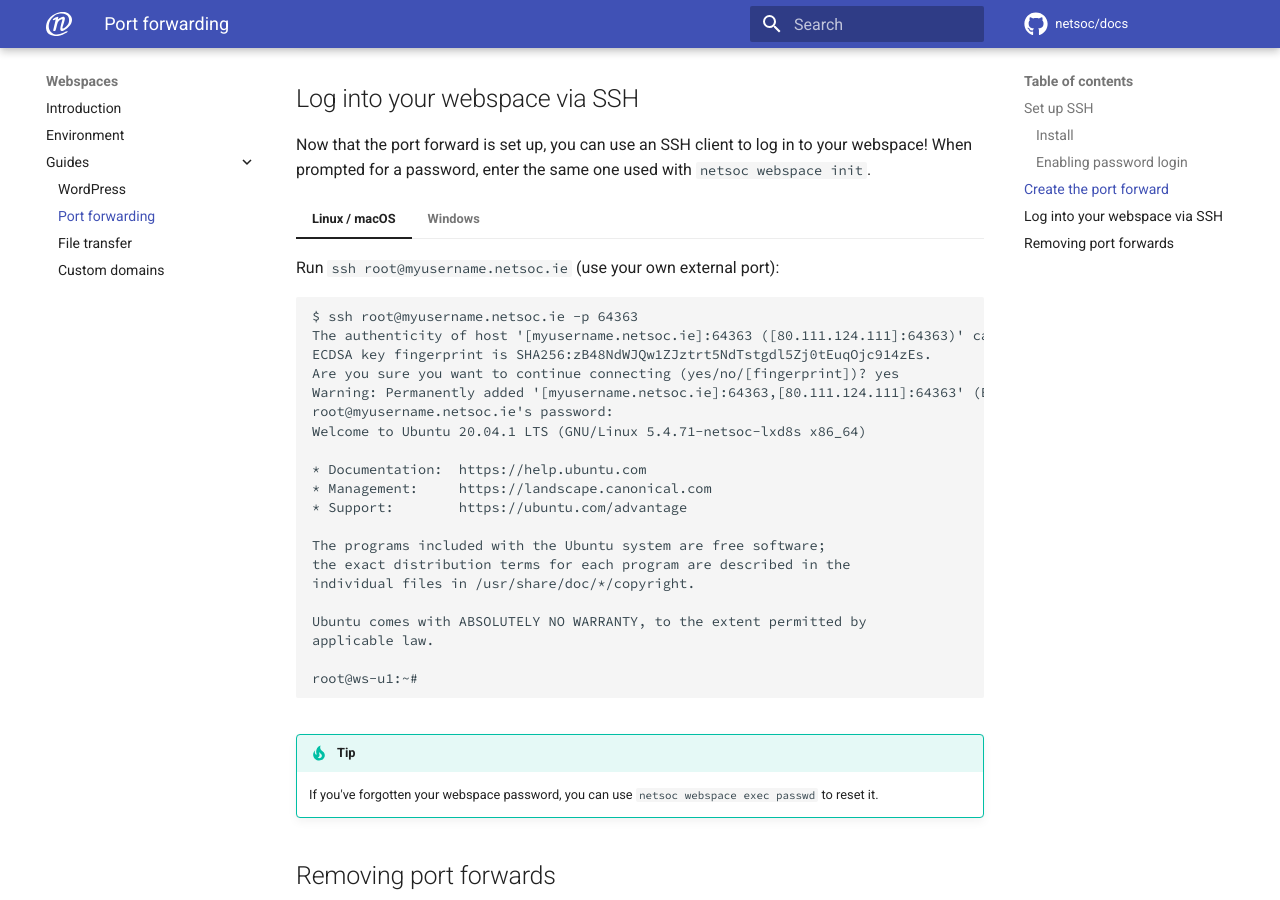
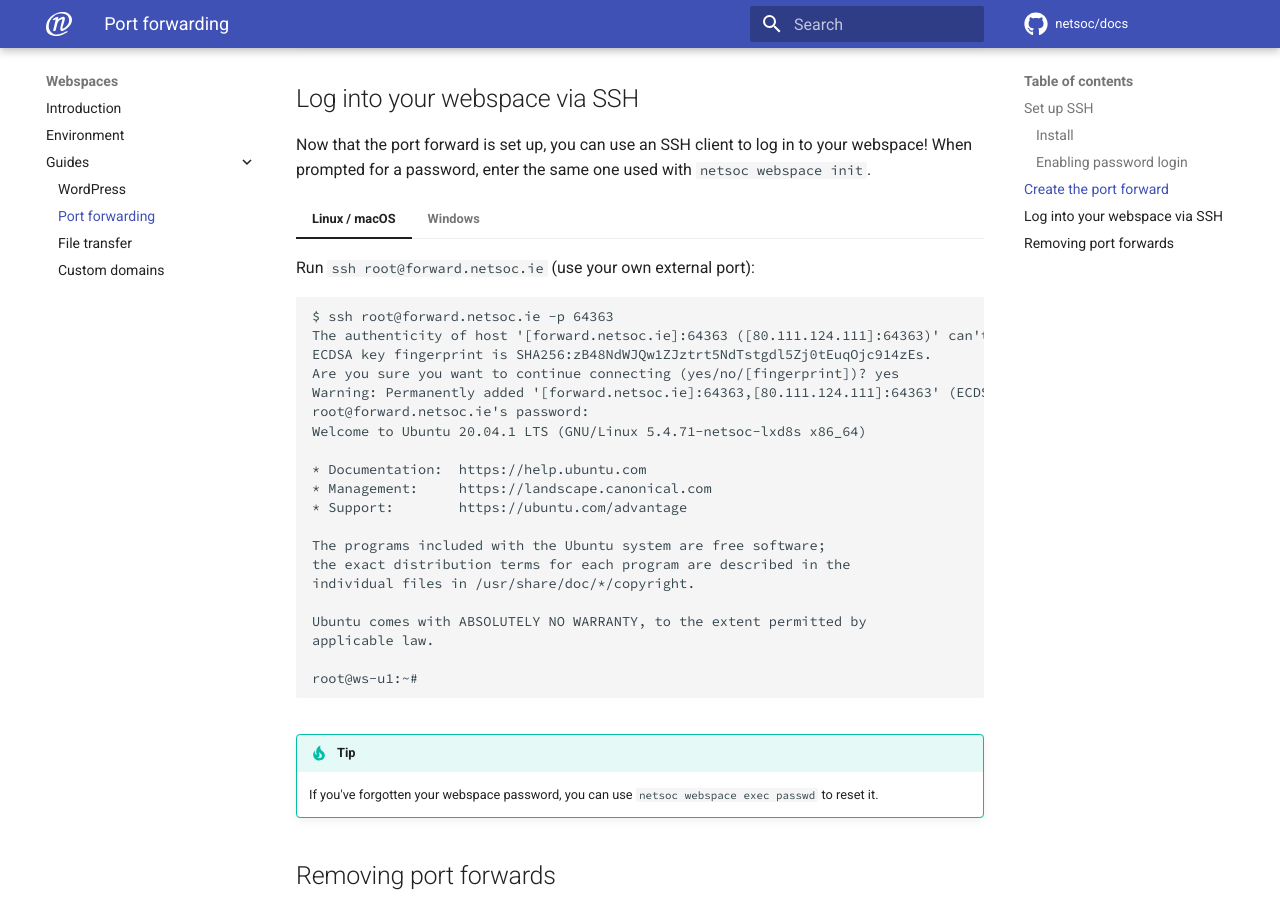
Before and after one commit to netsoc/docs, an MkDocs documentation site: the page built from docs/webspaced/guides/port_forwarding.md, in a window 1280 px wide and 900 px high, scrolled down 1963 px. Built offline with MkDocs 1.6.1 and Material for MkDocs 9.7.7, drawn with Linux system fonts in a browser that asks for light colours; comment, search, counter and statistics services are not loaded.

Commit message:
Update netsoc/webspaced documentation (09e23616)

````diff
--- a/docs/webspaced/guides/port_forwarding.md
+++ b/docs/webspaced/guides/port_forwarding.md
@@ -95,15 +95,15 @@ webspace! When prompted for a password, enter the same one used with
 `netsoc webspace init`.
 
 === "Linux / macOS"
-    Run `ssh root@myusername.netsoc.ie` (use your own external port):
+    Run `ssh root@forward.netsoc.ie` (use your own external port):
 
     ```
-    $ ssh root@myusername.netsoc.ie -p 64363
-    The authenticity of host '[myusername.netsoc.ie]:64363 ([80.111.124.111]:64363)' can't be established.
+    $ ssh root@forward.netsoc.ie -p 64363
+    The authenticity of host '[forward.netsoc.ie]:64363 ([80.111.124.111]:64363)' can't be established.
     ECDSA key fingerprint is SHA256:zB48NdWJQw1ZJztrt5NdTstgdl5Zj0tEuqOjc914zEs.
     Are you sure you want to continue connecting (yes/no/[fingerprint])? yes
-    Warning: Permanently added '[myusername.netsoc.ie]:64363,[80.111.124.111]:64363' (ECDSA) to the list of known hosts.
-    root@myusername.netsoc.ie's password:
+    Warning: Permanently added '[forward.netsoc.ie]:64363,[80.111.124.111]:64363' (ECDSA) to the list of known hosts.
+    root@forward.netsoc.ie's password:
     Welcome to Ubuntu 20.04.1 LTS (GNU/Linux 5.4.71-netsoc-lxd8s x86_64)
 
     * Documentation:  https://help.ubuntu.com
````
Also changed, not shown: docs/webspaced/environment.md (+3 -3 lines), docs/webspaced/guides/domains.md (+4 -5 lines), docs/webspaced/guides/file_transfer.md (+1 -1 lines), docs/webspaced/assets/cyberduck_details.png, docs/webspaced/assets/dns_cname.png, docs/webspaced/assets/putty_details.png, docs/webspaced/assets/putty_ssh.png.
